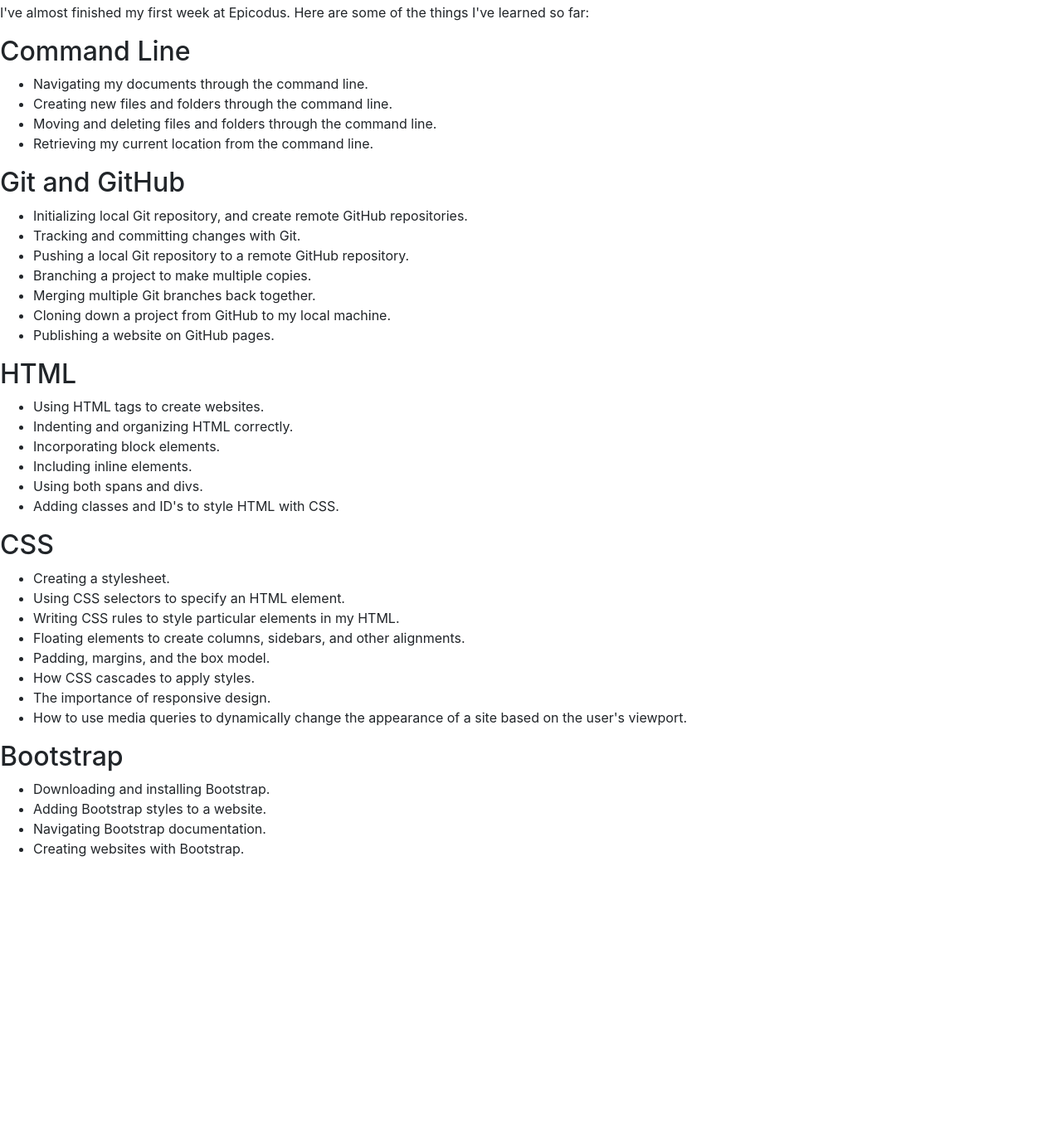
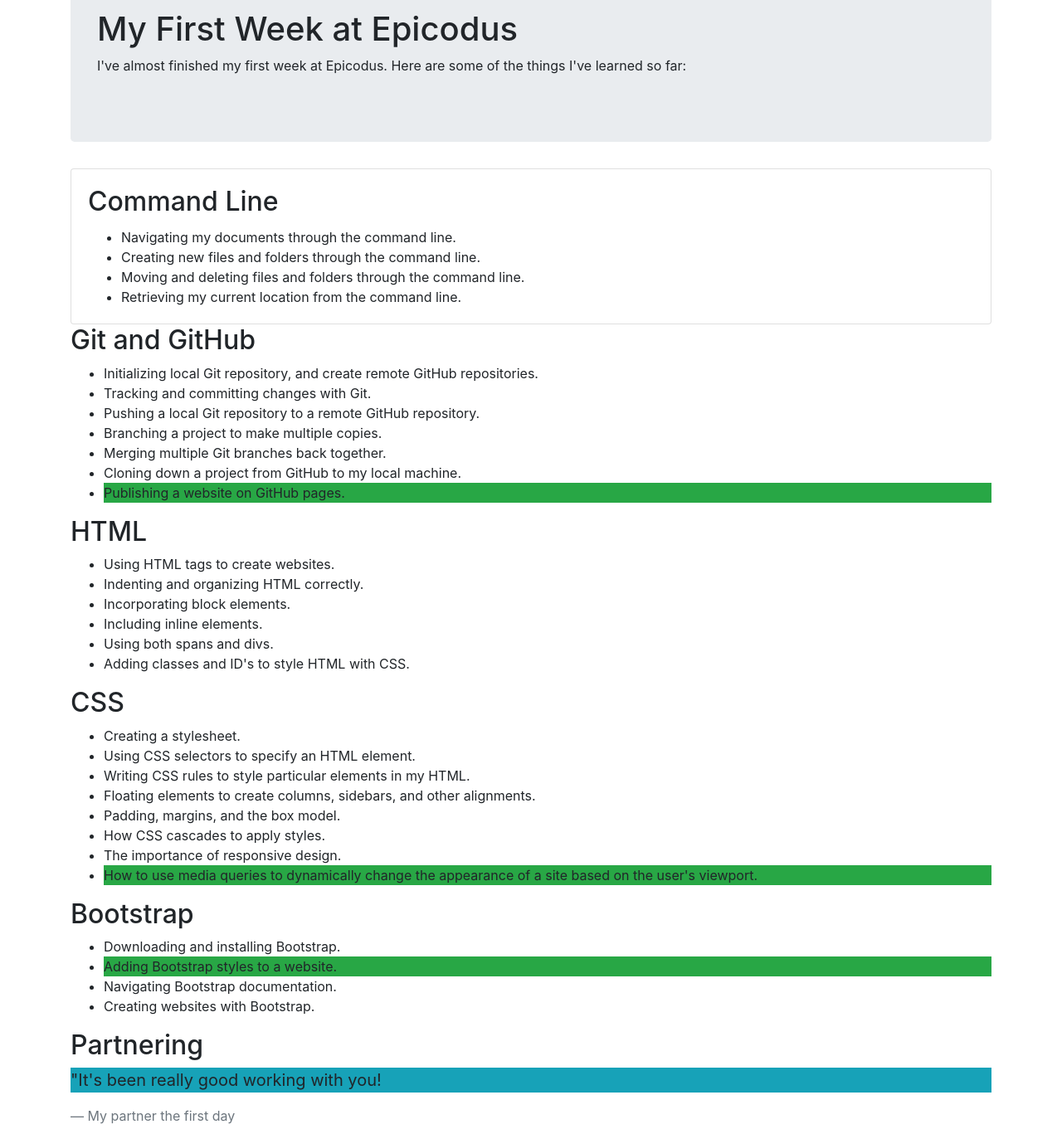
Before and after one commit to chloehellberg/week-in-review-1, a plain HTML site: page index.html in a window 1280 px wide. Shown: the part 53-1420 px from the top of the page at 83% size. Before the commit the page ends 1104 px from the top, so only its background shows below. Drawn offline with Linux system fonts and the light colour scheme.

Commit message:
add bootstrap commands and styling
Co-authored-by Chloe Hellberg <Chloe.Hellberg@gmail.com>

```diff
--- a/index.html
+++ b/index.html
@@ -5,17 +5,24 @@
   <title>My First Week at Epicodus</title>
 </head>
 <body>
+  <div class="container">
+    <div class="jumbotron">
       <h1>My First Week at Epicodus</h1>
       <p>
         I've almost finished my first week at Epicodus. Here are some of the things I've learned so far:
       </p>
-  <h2>Command Line</h2>
-  <ul>
+    </div>
+    <div class="card">
+      <div class="card-body">
+        <h2 class="card-title">Command Line</h2>
+        <ul class="card-text">
           <li>Navigating my documents through the command line.</li>
           <li>Creating new files and folders through the command line.</li>
           <li>Moving and deleting files and folders through the command line.</li>
           <li>Retrieving my current location from the command line.</li>
         </ul>
+      </div>
+    </div>
     <h2>Git and GitHub</h2>
     <ul>
       <li>Initializing local Git repository, and create remote GitHub repositories.</li>
@@ -24,7 +31,7 @@
       <li>Branching a project to make multiple copies.</li>
       <li>Merging multiple Git branches back together.</li>
       <li>Cloning down a project from GitHub to my local machine.</li>
-    <li>Publishing a website on GitHub pages.</li>
+      <li class="bg-success">Publishing a website on GitHub pages.</li>
     </ul>
     <h2>HTML</h2>
     <ul>
@@ -44,14 +51,20 @@
       <li>Padding, margins, and the box model.</li>
       <li>How CSS cascades to apply styles.</li>
       <li>The importance of responsive design.</li>
-    <li>How to use media queries to dynamically change the appearance of a site based on the user's viewport.</li>
+      <li class="bg-success">How to use media queries to dynamically change the appearance of a site based on the user's viewport.</li>
     </ul>
     <h2>Bootstrap</h2>
     <ul>
       <li>Downloading and installing Bootstrap.</li>
-    <li>Adding Bootstrap styles to a website.</li>
+      <li class="bg-success">Adding Bootstrap styles to a website.</li>
       <li>Navigating Bootstrap documentation.</li>
       <li>Creating websites with Bootstrap.</li>
     </ul>
+    <h2>Partnering</h2>
+    <blockquote class="blockquote">
+      <p class="bg-info">"It's been really good working with you!</p>
+      <footer class="blockquote-footer">My partner the first day</footer>
+    </blockquote>
+  </div>
 </body>
 </html>
```
Lines whose indentation alone changed are shown as unchanged.
